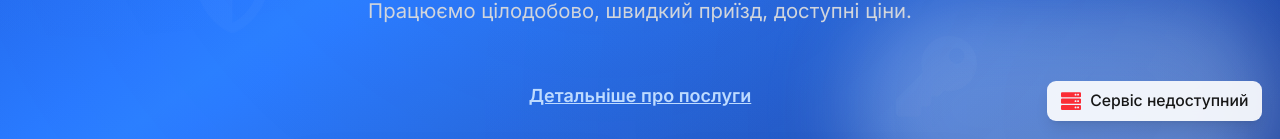
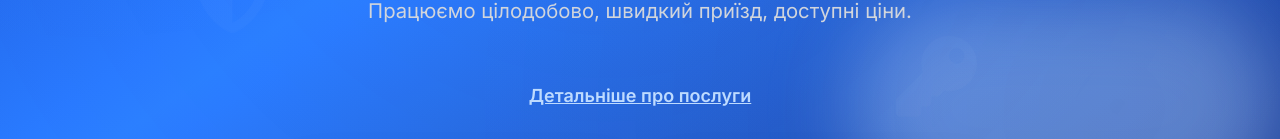
Before and after one commit to Kaminskyi22/lockservices, a Next.js app: page / in a window 1280 px wide. Shown: the part 661-800 px from the top of the page. Built offline with nearby package versions, Linux system fonts and the light colour scheme; no server answers.

Commit message:
remove: uptime status widget and all references

```diff
--- a/src/app/layout.tsx
+++ b/src/app/layout.tsx
@@ -3,7 +3,7 @@ import { Inter } from "next/font/google";
 import "./globals.css";
 import { TranslationProvider } from "@/providers/TranslationProvider";
 import Analytics from '@/components/Analytics';
-import UptimeStatus from '@/components/UptimeStatus';
+// import UptimeStatus from '@/components/UptimeStatus';
 // import FeedbackForm from '@/components/FeedbackForm';
 
 const inter = Inter({ subsets: ["latin", "cyrillic"] });
@@ -152,7 +152,7 @@ export default function RootLayout({
           {children}
         </TranslationProvider>
         <Analytics />
-        <UptimeStatus />
+        {/* <UptimeStatus /> */}
         {/* <FeedbackForm /> */}
       </body>
     </html>
--- a/src/components/UptimeStatus.tsx
+++ /dev/null
@@ -1,52 +0,0 @@
-'use client';
-
-import { useState, useEffect } from 'react';
-import { FaServer } from 'react-icons/fa';
-
-export default function UptimeStatus() {
-  const [status, setStatus] = useState<'up' | 'down' | 'loading'>('loading');
-  const [uptime, setUptime] = useState<number>(0);
-
-  useEffect(() => {
-    const checkStatus = async () => {
-      try {
-        const response = await fetch('https://api.uptimerobot.com/v2/getMonitors', {
-          method: 'POST',
-          headers: {
-            'Content-Type': 'application/x-www-form-urlencoded',
-            'Cache-Control': 'no-cache',
-          },
-          body: new URLSearchParams({
-            api_key: process.env.NEXT_PUBLIC_UPTIMEROBOT_API_KEY || '',
-            format: 'json',
-            logs: '1',
-          }),
-        });
-
-        const data = await response.json();
-        if (data.stat === 'ok' && data.monitors.length > 0) {
-          const monitor = data.monitors[0];
-          setStatus(monitor.status === 2 ? 'up' : 'down');
-          setUptime(monitor.alltimeuptimeratio);
-        }
-      } catch {
-        setStatus('down');
-      }
-    };
-
-    checkStatus();
-    const interval = setInterval(checkStatus, 300000); // Перевіряти кожні 5 хвилин
-    return () => clearInterval(interval);
-  }, []);
-
-  return (
-    <div className="fixed bottom-4 right-4 z-50">
-      <div className="flex items-center gap-2 bg-white/90 backdrop-blur-md px-3 py-2 rounded-lg shadow-lg">
-        <FaServer className={`text-lg ${status === 'up' ? 'text-green-500' : status === 'down' ? 'text-red-500' : 'text-yellow-500'}`} />
-        <span className="text-sm font-medium">
-          {status === 'up' ? `Аптайм: ${uptime.toFixed(2)}%` : status === 'down' ? 'Сервіс недоступний' : 'Перевірка...'}
-        </span>
-      </div>
-    </div>
-  );
-}
```
